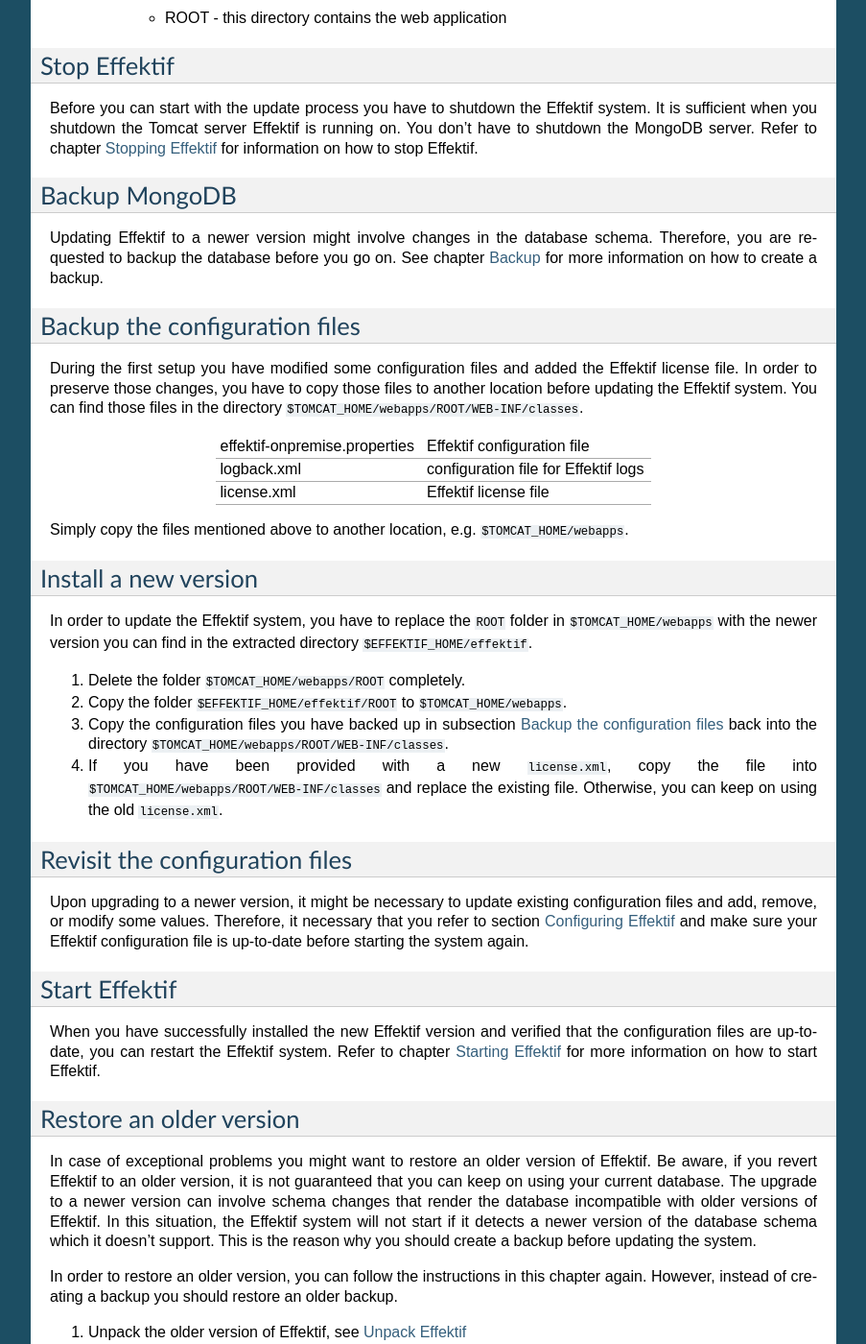
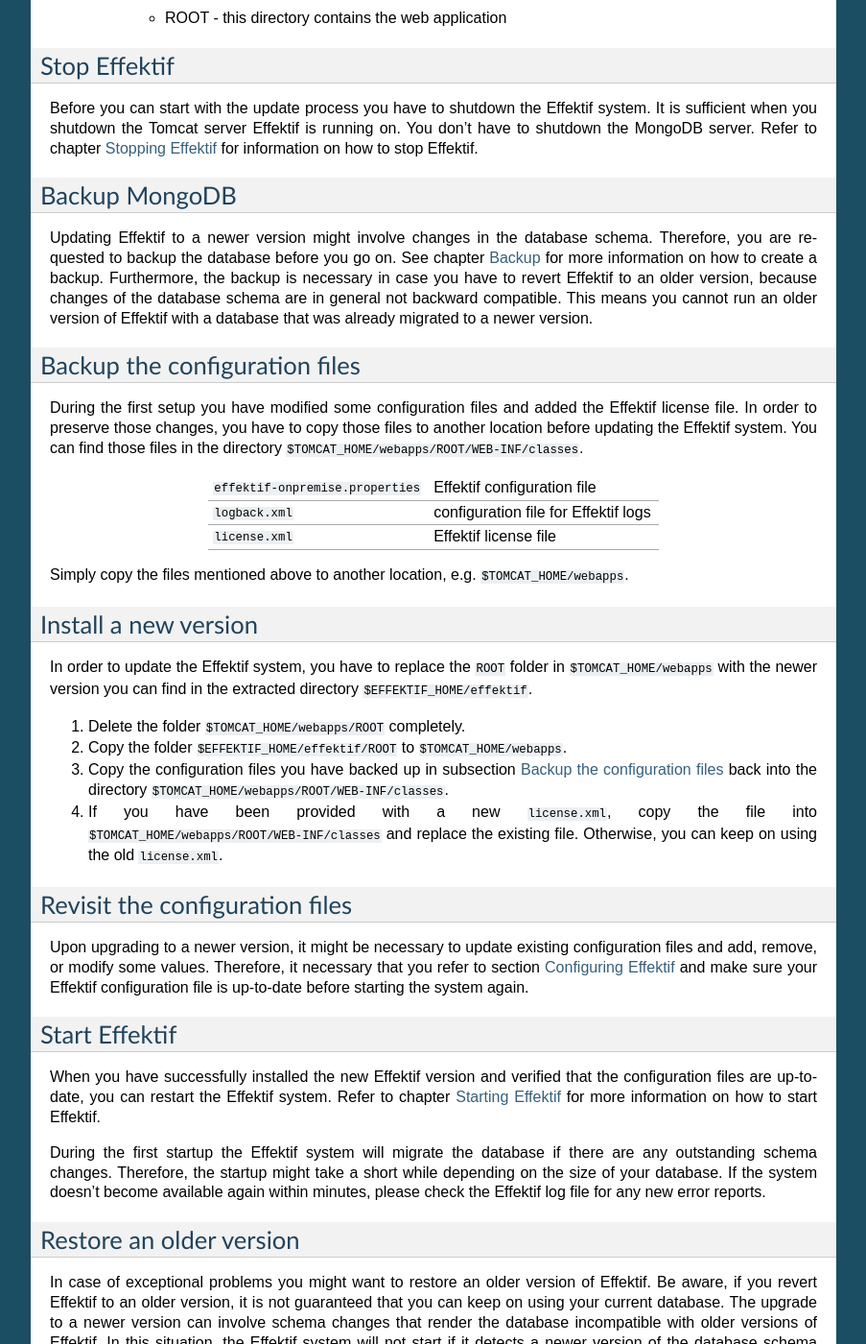
Before and after one commit to gitter-badger/admin-docs, a Sphinx documentation site: the page built from docs/source/update.rst, in a window 1280 px wide and 1400 px high, scrolled down 427 px. Shown: the whole window at 96% size, without its empty margins (198-1101 px from the left). Built offline with Sphinx 7.4.7, drawn with Linux system fonts in a browser that asks for light colours; some of the changed text lies outside the part shown.

Commit message:
#4 added some more hints for the backup and start

```diff
--- a/docs/source/conf.py
+++ b/docs/source/conf.py
@@ -54,9 +54,9 @@
 # built documents.
 #
 # The short X.Y version.
-version = '2.10'
+version = '2.16'
 # The full version, including alpha/beta/rc tags.
-release = '2.10.3'
+release = '2.16'
 
 # The language for content autogenerated by Sphinx. Refer to documentation
 # for a list of supported languages.
--- a/docs/source/update.rst
+++ b/docs/source/update.rst
@@ -28,7 +28,7 @@
 
 Backup MongoDB
 --------------
-Updating Effektif to a newer version might involve changes in the database schema. Therefore, you are requested to backup the database before you go on. See chapter :ref:`backup` for more information on how to create a backup.
+Updating Effektif to a newer version might involve changes in the database schema. Therefore, you are requested to backup the database before you go on. See chapter :ref:`backup` for more information on how to create a backup. Furthermore, the backup is necessary in case you have to revert Effektif to an older version, because changes of the database schema are in general not backward compatible. This means you cannot run an older version of Effektif with a database that was already migrated to a newer version.
 
 .. _update-backup-configuration:
 
@@ -36,11 +36,11 @@
 ------------------------------
 During the first setup you have modified some configuration files and added the Effektif license file. In order to preserve those changes, you have to copy those files to another location before updating the Effektif system. You can find those files in the directory ``$TOMCAT_HOME/webapps/ROOT/WEB-INF/classes``\ .
 
-=============================   ====================================
-effektif-onpremise.properties   Effektif configuration file
-logback.xml                     configuration file for Effektif logs
-license.xml                     Effektif license file
-=============================   ====================================
+=================================   ====================================
+``effektif-onpremise.properties``   Effektif configuration file
+``logback.xml``                     configuration file for Effektif logs
+``license.xml``                     Effektif license file
+=================================   ====================================
 
 Simply copy the files mentioned above to another location, e.g. ``$TOMCAT_HOME/webapps``\ .
 
@@ -65,6 +65,8 @@
 --------------
 When you have successfully installed the new Effektif version and verified that the configuration files are up-to-date, you can restart the Effektif system. Refer to chapter :ref:`starting-effektif` for more information on how to start Effektif.
 
+During the first startup the Effektif system will migrate the database if there are any outstanding schema changes. Therefore, the startup might take a short while depending on the size of your database. If the system doesn't become available again within minutes, please check the Effektif log file for any new error reports.
+
 Restore an older version
 ------------------------
 In case of exceptional problems you might want to restore an older version of Effektif. Be aware, if you revert Effektif to an older version, it is not guaranteed that you can keep on using your current database. The upgrade to a newer version can involve schema changes that render the database incompatible with older versions of Effektif. In this situation, the Effektif system will not start if it detects a newer version of the database schema which it doesn't support. This is the reason why you should create a backup before updating the system.
```
Also changed, not shown: 4 other files.
